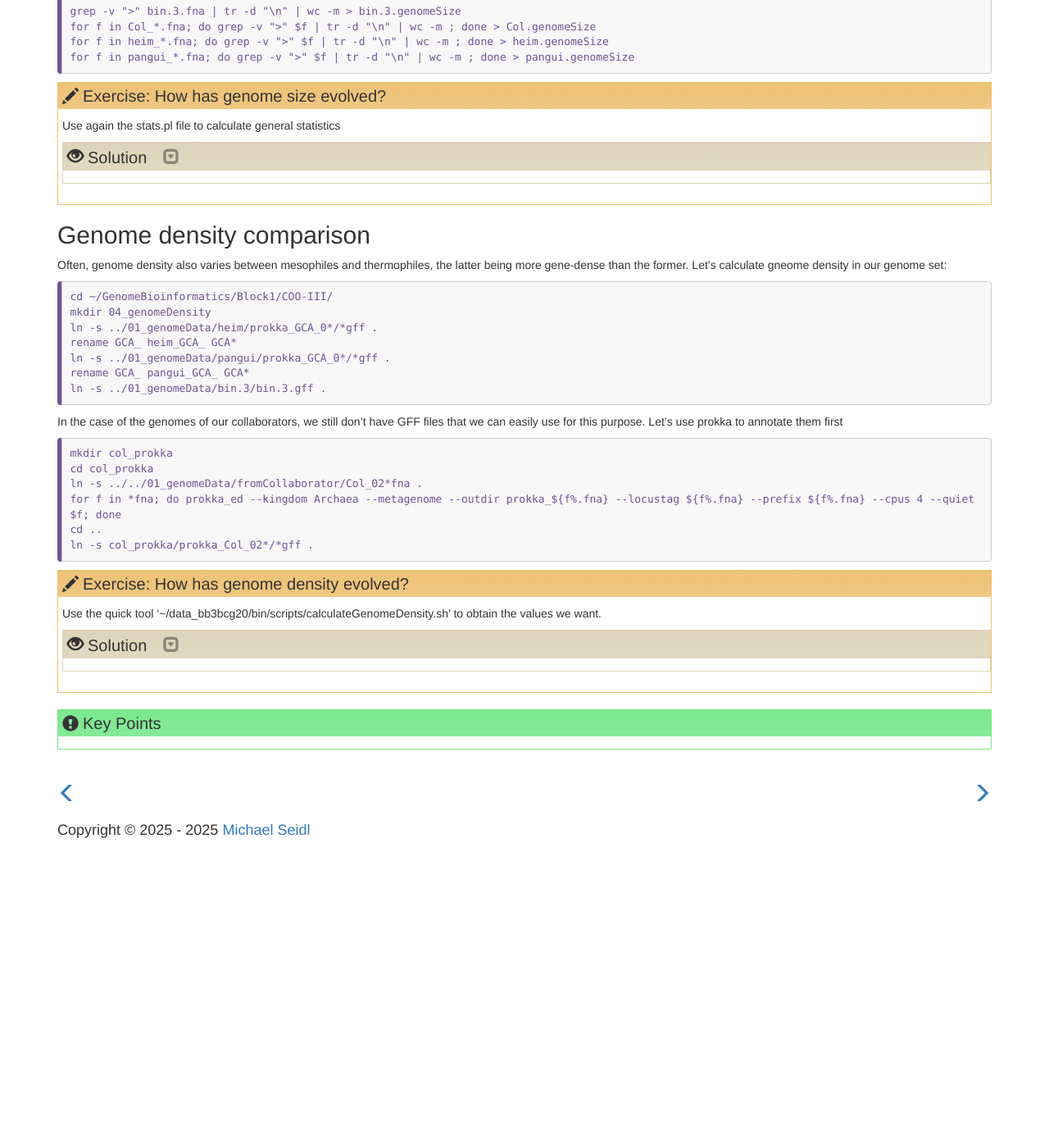
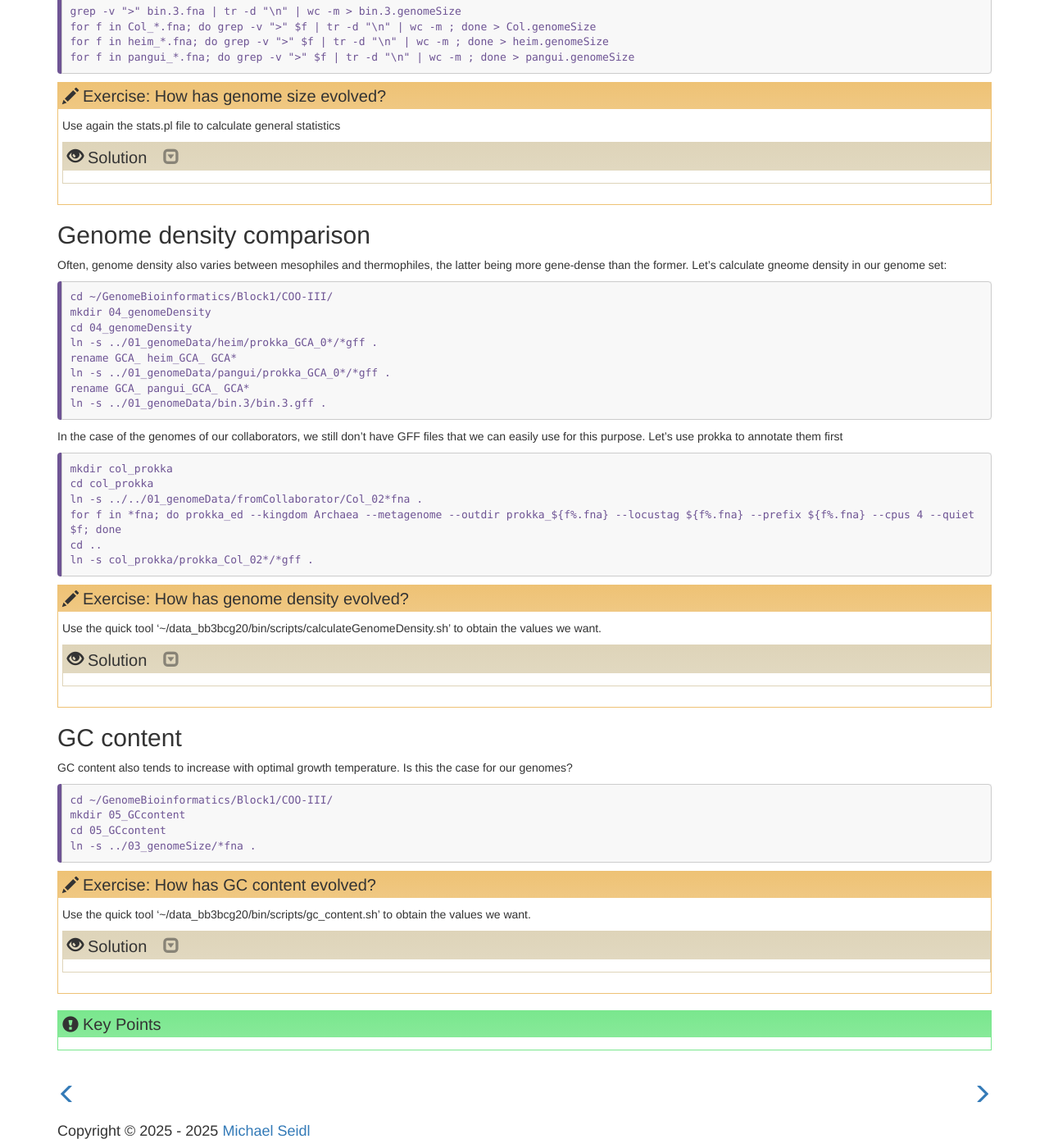
Before and after one commit to TeamMGE/GenomeBioinformaticsCourse, a Jekyll site: the page built from _episodes/32-COOIII.md, in a window 1280 px wide and 1400 px high, scrolled down 716 px. Shown: the whole window at 82% size. Built offline with Jekyll 4.4.1, drawn with Linux system fonts in a browser that asks for light colours; before the commit the page ends 1749 px from its top, so only the background shows below that; some of the changed text lies outside the part shown.

Commit message:
Update and rename 33-COOIII.md to 32-COOIII.md

```diff
--- a/_episodes/33-COOIII.md
+++ b/_episodes/32-COOIII.md
@@ -61,6 +61,7 @@ calculate gneome density in our genome set:
 ~~~
 cd ~/GenomeBioinformatics/Block1/COO-III/
 mkdir 04_genomeDensity
+cd 04_genomeDensity
 ln -s ../01_genomeData/heim/prokka_GCA_0*/*gff .
 rename GCA_ heim_GCA_ GCA*
 ln -s ../01_genomeData/pangui/prokka_GCA_0*/*gff .
@@ -103,3 +104,34 @@ ln -s col_prokka/prokka_Col_02*/*gff .
 >>
 > {: .solution}
 {: .challenge}
+
+
+## GC content
+
+GC content also tends to increase with optimal growth temperature. Is this the case for our genomes?
+
+~~~
+cd ~/GenomeBioinformatics/Block1/COO-III/
+mkdir 05_GCcontent
+cd 05_GCcontent
+ln -s ../03_genomeSize/*fna .
+~~~
+{: .bash}
+
+
+> ## Exercise: How has GC content evolved?
+>
+> Use the quick tool '~/data_bb3bcg20/bin/scripts/gc_content.sh' to obtain the values we want.
+>
+>> ## Solution
+>>
+>>
+>> `for group in bin.3 Col heim pangui; do for f in $group*fna; do ~/data_bb3bcg20/bin/scripts/gc_content.sh $f; done > $group.gc; done`
+>>
+>> Now we can summarise these values:
+>>
+>> `for f in *.gc; do echo $f; perl ~/data_bb3bcg20/bin/scripts/stats.pl $f ; echo; done`
+>>
+>>
+> {: .solution}
+{: .challenge}
```
Also changed, not shown: other parts of _episodes/32-COOIII.md (+2 -2 lines).
